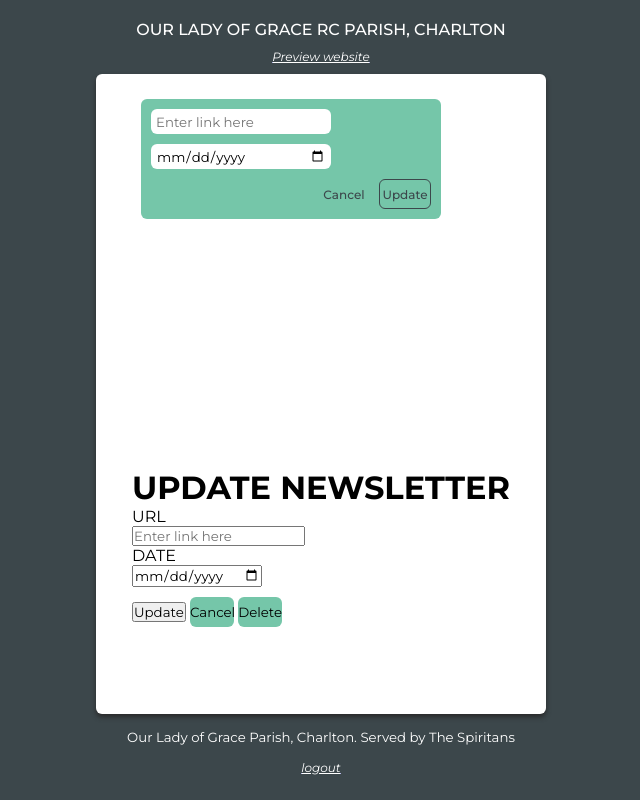
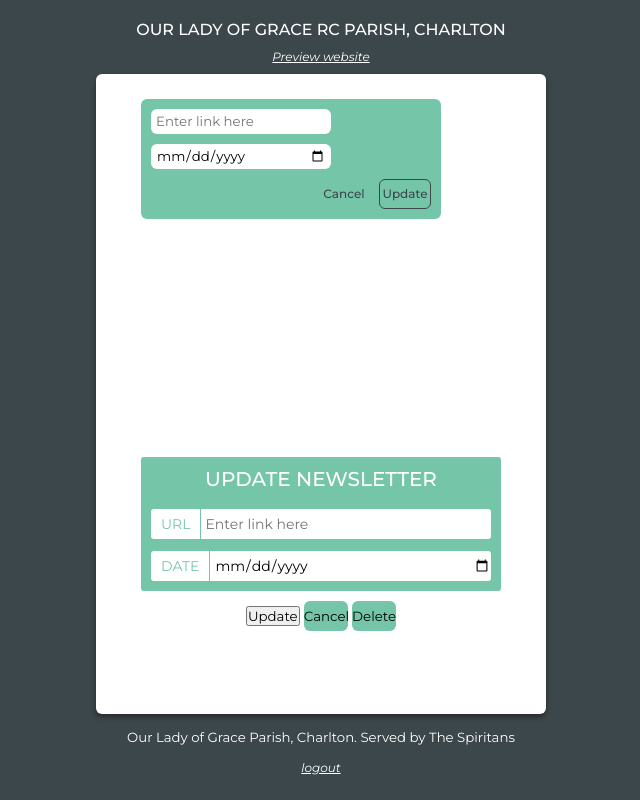
Before and after one commit to isondetech/olog-newsletter-app, a Flask app: template templates/update.html in a window 1280 px wide. Shown: the whole page, without its empty margins (319-959 px from the left). Run offline with Flask 3, Linux system fonts and the light colour scheme; the template is opened without the code that fills it, so the values that code supplies are empty.

Commit message:
Add new update form css

```diff
--- /dev/null
+++ b/static/css/update-card.css
@@ -0,0 +1,56 @@
+.update-card-parent{
+    width: 100%;
+    display: flex;
+    flex-direction: column;
+    align-items: center;
+}
+
+.update-card-content{
+    background-color: #75C6A9;
+    width: 80%;
+    border-radius: 3px;
+    padding: 10px;
+    display: flex;
+    flex-direction: column;
+    gap: 18px;
+}
+
+.update-card-content h1{
+    color: #fff;
+    font-size: 20px;
+    font-weight: 500;
+    text-align: center;
+}
+
+.update-card-inputs{
+    display: flex;
+    flex-direction: column;
+    gap: 12px;
+}
+
+.update-card-input{
+    display: flex;
+}
+
+.update-card-label{
+    background-color: #fff;
+    font-size: 14px;
+    color: #75C6A9;
+    border-right: 1px solid #75C6A9;
+    border-bottom-left-radius: 3px;
+    border-top-left-radius: 3px;
+    height: 30px;
+    display: flex;
+    flex-direction: column;
+    justify-content: center;
+    padding: 0px 10px 0px 10px;
+}
+
+.update-card-input input{
+    border: 0 solid black;
+    font-size: 14px;
+    border-top-right-radius: 3px;
+    border-bottom-right-radius: 3px;
+    width: 100%;
+    padding-left: 4px;
+}
--- a/templates/base.html
+++ b/templates/base.html
@@ -6,6 +6,7 @@
         <meta name="viewport" content="width=device-width, initial-scale=1.0">
         <link rel="shortcut icon" type="image/png" href="{{ url_for('static', filename='imgs/church.png') }}">
         <link rel="stylesheet" href="{{ url_for('static', filename='css/olog-style.css') }}">
+        <link rel="stylesheet" href="{{ url_for('static', filename='css/update-card.css') }}">
         <link rel="preconnect" href="https://fonts.googleapis.com">
         <link rel="preconnect" href="https://fonts.gstatic.com" crossorigin>
         <link href="https://fonts.googleapis.com/css2?family=Montserrat:ital,wght@0,100;0,200;0,300;0,400;0,500;0,600;0,700;0,800;0,900;1,100;1,200;1,300;1,400;1,500;1,600;1,700;1,800;1,900&display=swap" rel="stylesheet">
--- a/templates/update.html
+++ b/templates/update.html
@@ -23,23 +23,23 @@
         </div>
     </div>
     <form class="update-card-parent" action="{{url_for('update', id=db_data.id)}}" method="POST">
-        <div class="update-card-child">
+        <div class="update-card-content">
             <h1>UPDATE NEWSLETTER</h1>
             <div class="update-card-inputs">
                 <div class="update-card-input">
-                    <p>URL</p>
+                    <div class="update-card-label"><p>URL</p></div>
                     <input type="text" name="link" placeholder="Enter link here" value="{{db_data.link}}"required>
                 </div>
                 <div class="update-card-input">
-                    <p>DATE</p>
+                    <div class="update-card-label"><p>DATE</p></div>
                     <input type="date" name="date" value="{{db_data.date}}" required>
                 </div>
             </div>
-            <div class="update-card-buttons">
-                <input type="submit" value="Update">
-                <a href="{{ url_for('admin') }}"><button type="button">Cancel</button></a>
-                <a href="{{url_for('delete', id=db_data.id)}}"><button type="button">Delete</button></a>
-            </div>
+        </div>
+        <div class="update-card-buttons">
+            <input type="submit" value="Update">
+            <a href="{{ url_for('admin') }}"><button type="button">Cancel</button></a>
+            <a href="{{url_for('delete', id=db_data.id)}}"><button type="button">Delete</button></a>
         </div>
     </form>
 </main>
```
